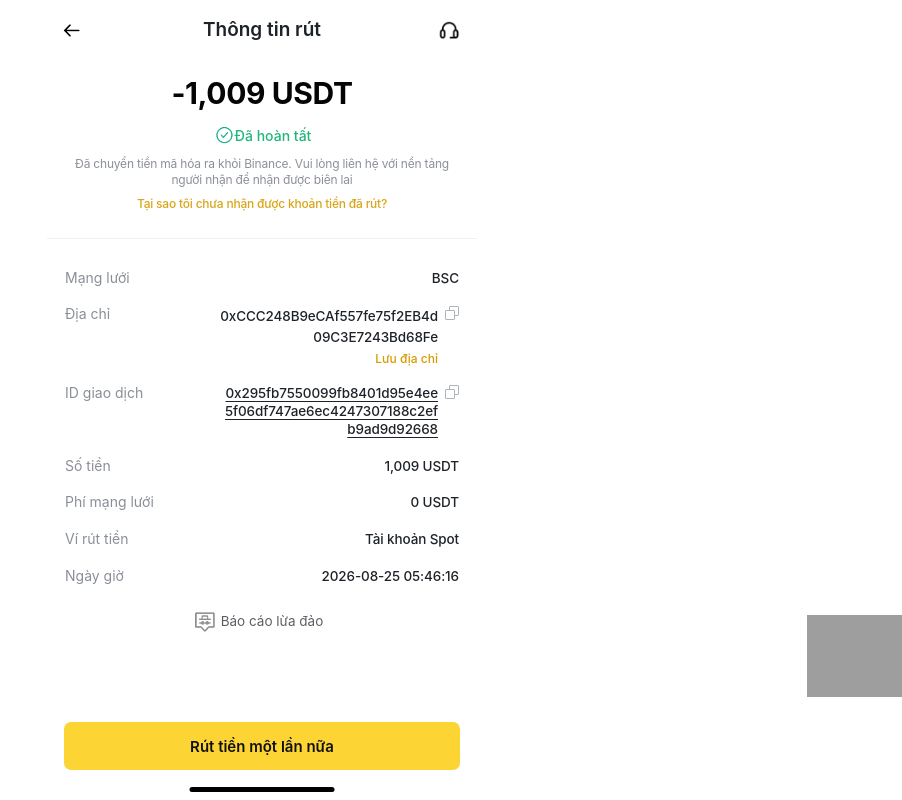
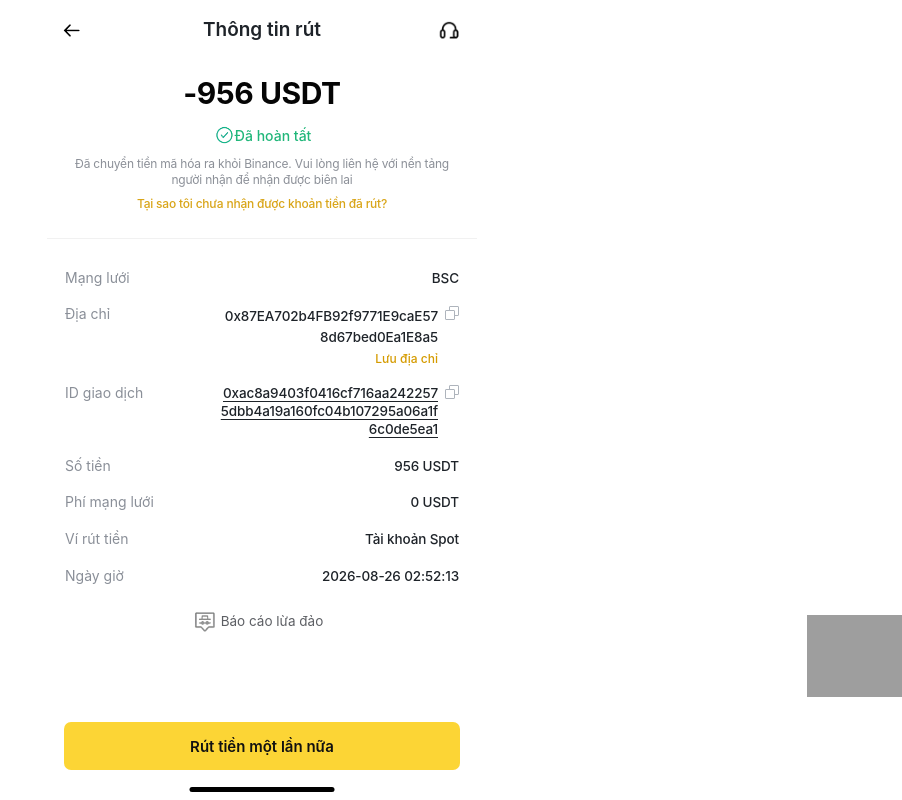
Before and after one commit to Duythang220911/binance, a React app: page withdraw-money2.html in a window 1280 px wide. Shown: the whole page, without its empty margins (378-1280 px from the left). Built offline with nearby package versions, Linux system fonts and the light colour scheme; grey boxes are pictures that could not be loaded.

Commit message:
Update withdraw-money2.html

```diff
--- a/withdraw-money2.html
+++ b/withdraw-money2.html
@@ -50,7 +50,7 @@
     </header>
 
     <section class="summary">
-      <div class="amount">-1,009 USDT</div>
+      <div class="amount">-956 USDT</div>
 
      <div class="status">
   <img src="img/images/check-success.png"
@@ -82,7 +82,7 @@
     <div class="detail-value">
       <div class="value-stack">
         <strong class="break-text">
-          0xCCC248B9eCAf557fe75f2EB4d09C3E7243Bd68Fe
+          0x87EA702b4FB92f9771E9caE578d67bed0Ea1E8a5
         </strong>
         <em class="save-address">Lưu địa chỉ</em>
       </div>
@@ -96,7 +96,7 @@
 
   <div class="detail-value">
     <strong class="break-text txid-text">
-      0x295fb7550099fb8401d95e4ee5f06df747ae6ec4247307188c2efb9ad9d92668
+      0xac8a9403f0416cf716aa2422575dbb4a19a160fc04b107295a06a1f6c0de5ea1
     </strong>
 
     <i class="copy-icon"></i>
@@ -105,7 +105,7 @@
 
   <div class="detail-row">
     <span>Số tiền</span>
-    <strong>1,009 USDT</strong>
+    <strong>956 USDT</strong>
   </div>
 
   <div class="detail-row">
@@ -120,7 +120,7 @@
 
   <div class="detail-row">
     <span>Ngày giờ</span>
-    <strong>2026-08-25 05:46:16 </strong>
+    <strong>2026-08-26 02:52:13 </strong>
   </div>
 </section>
 
```
